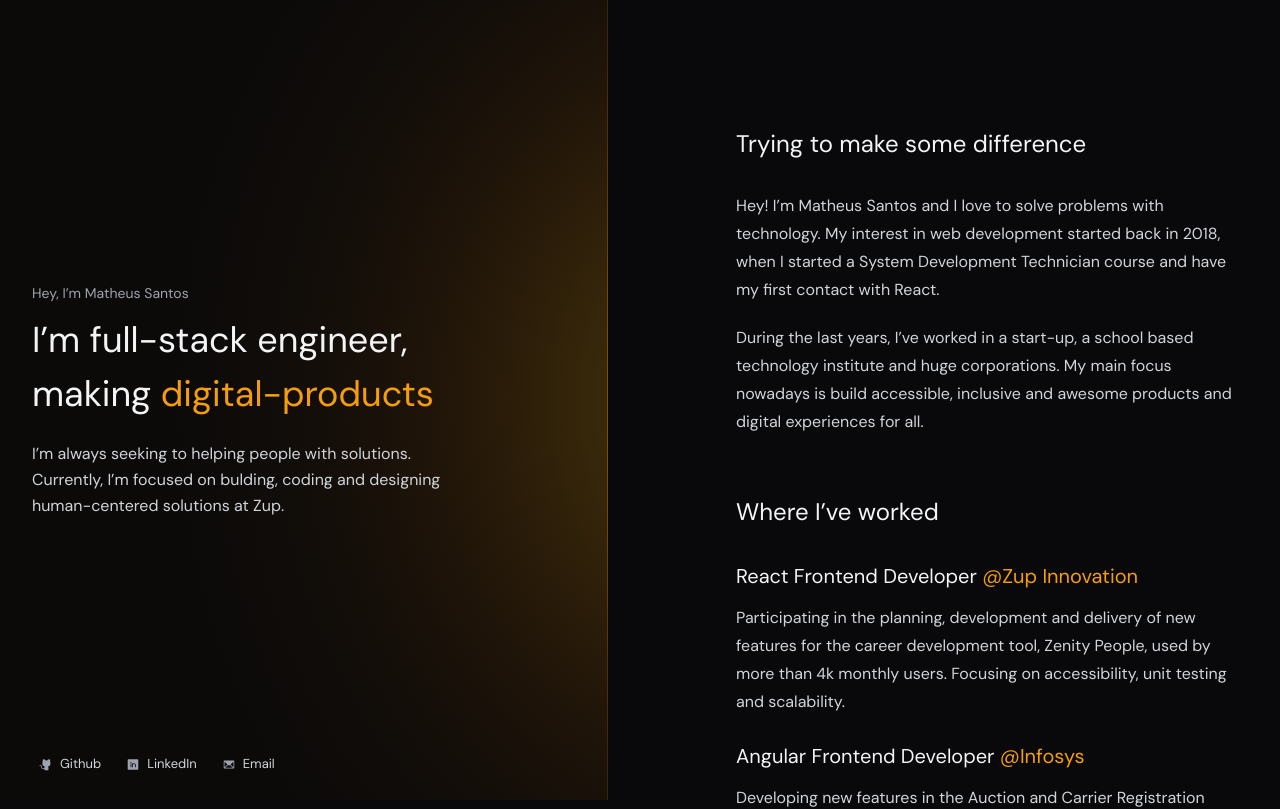
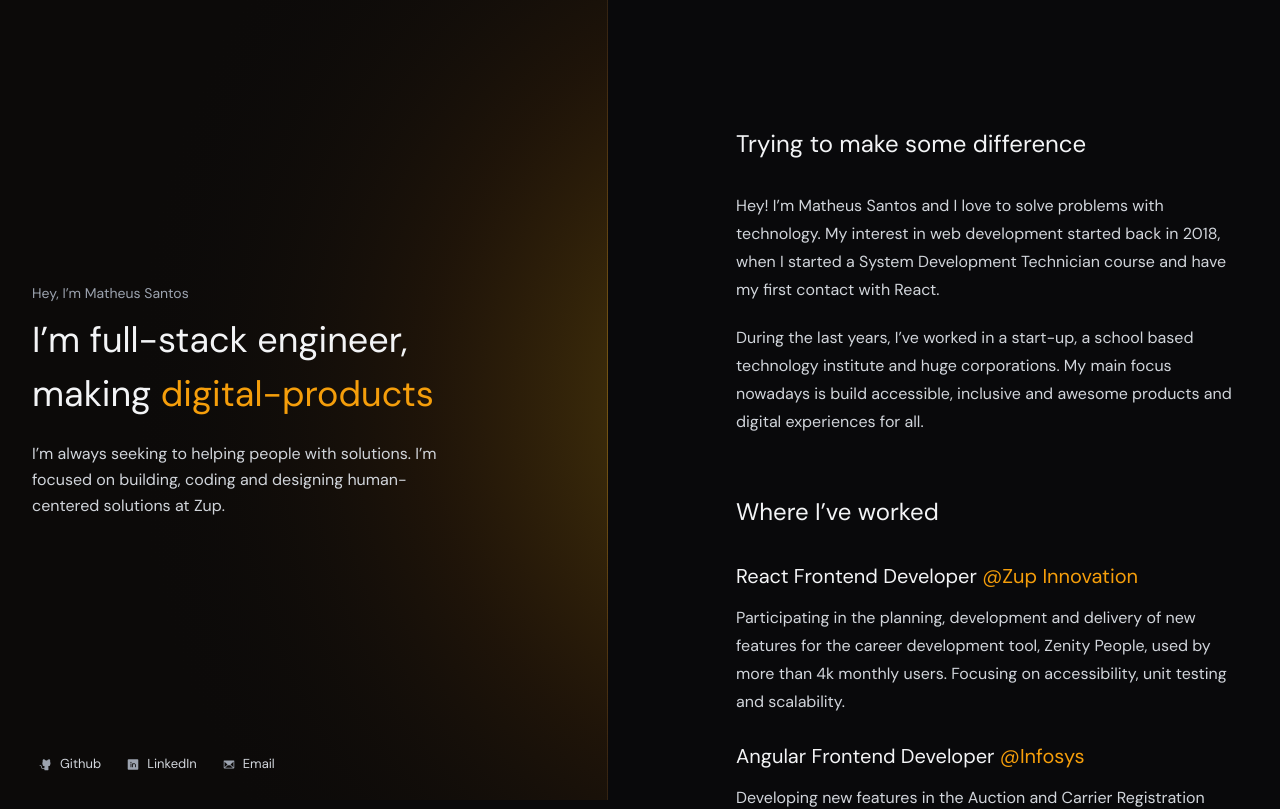
Before and after one commit to MathPSantos/mathsantos.dev, a Next.js app: page / in a window 1280 px wide. Shown: the top 809 px of the page. Built offline with nearby package versions, Linux system fonts and the light colour scheme.

Commit message:
fix: typos

```diff
--- a/src/app/page.tsx
+++ b/src/app/page.tsx
@@ -59,9 +59,9 @@ export default function Home() {
                   <span className="text-amber-500">digital-products</span>
                 </h1>
                 <p className="mt-5 leading-relaxed">
-                  I’m always seeking to helping people with solutions.
-                  Currently, I’m focused on bulding, coding and designing
-                  human-centered solutions at Zup.
+                  I’m always seeking to helping people with solutions. I’m
+                  focused on building, coding and designing human-centered
+                  solutions at Zup.
                 </p>
               </div>
             </div>
```
